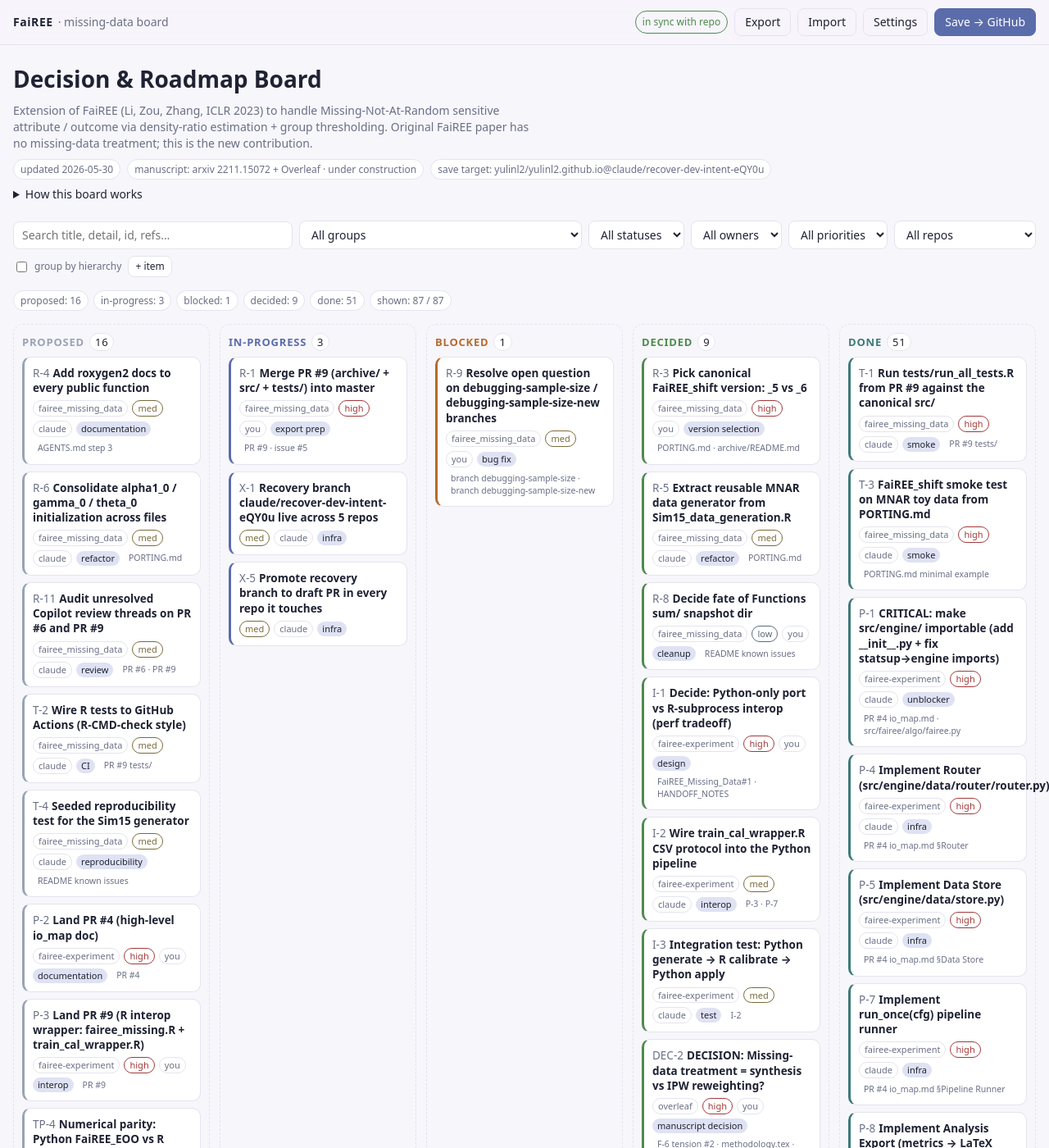
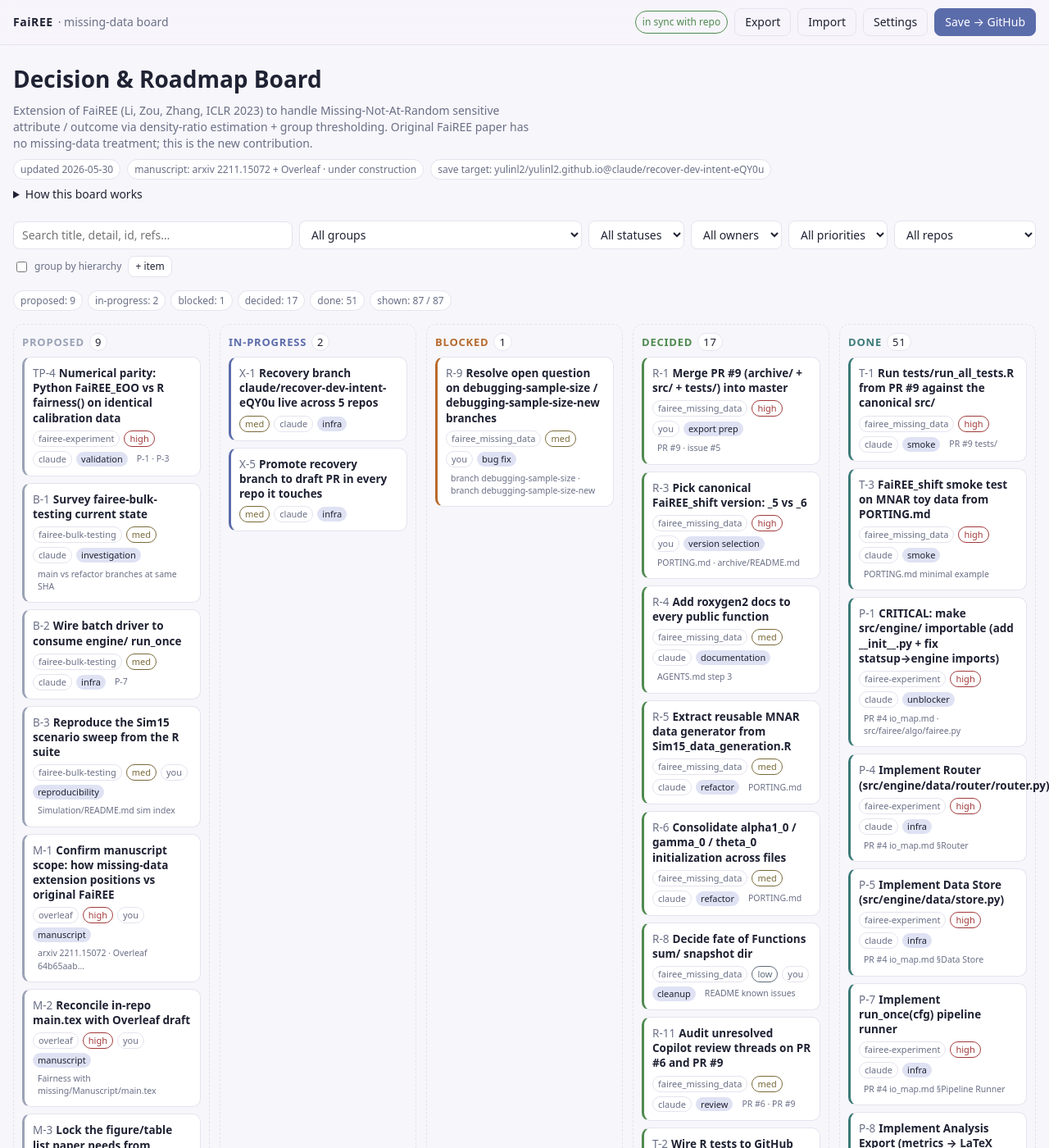
Before and after one commit to yulinl2/yulinl2.github.io, a Jekyll site: the page fairee-board/index.html, which Jekyll copies as it is, in a window 1280 px wide and 1400 px high. Shown: the whole window at 82% size. Built offline with Jekyll 4.4.1, drawn with Linux system fonts in a browser that asks for light colours; part of the change alters nothing that is shown; some of the changed text lies outside the part shown.

Commit message:
board: R-1/R-4/R-6/R-9/R-11/T-2/T-4/P-2/P-3 dispositioned (decided or blocked)

```diff
--- a/fairee-board/assets/data/roadmap.json
+++ b/fairee-board/assets/data/roadmap.json
@@ -107,7 +107,7 @@
       "group": "R",
       "title": "Merge PR #9 (archive/ + src/ + tests/) into master",
       "category": "export prep",
-      "status": "in-progress",
+      "status": "decided",
       "priority": "high",
       "owner": "you",
       "repo": "fairee_missing_data",
@@ -115,7 +115,7 @@
         "PR #9",
         "issue #5"
       ],
-      "detail": "PR #9 splits the canonical 5-file stack into a verbatim archive/ snapshot and a cleaned src/ ready to drop into fairee-experiment, plus a zero-dependency tests/ harness. Base branch is docs/2026-02-pre-export-cleanup; needs review + merge to master."
+      "detail": "DECIDED 2026-05-31: Merge PR #9 of fairee_missing_data (archive/+src/+tests/). My recommendation comment is on the PR. User-judgment merge."
     },
     {
       "id": "R-2",
@@ -151,14 +151,14 @@
       "group": "R",
       "title": "Add roxygen2 docs to every public function",
       "category": "documentation",
-      "status": "proposed",
+      "status": "decided",
       "priority": "med",
       "owner": "claude",
       "repo": "fairee_missing_data",
       "refs": [
         "AGENTS.md step 3"
       ],
-      "detail": "All function files lack roxygen2 documentation. Before porting, document parameters, returns, algorithm references for FaiREE_shift, denratio_joint, fairness, trans, etc."
+      "detail": "DECIDED 2026-05-31: Roxygen2 docs deferred \u2014 out of FaiREE-paper recovery scope. Python-side has comprehensive docstrings; R-side documentation is a reasonable follow-up if/when the R pipeline is reactivated."
     },
     {
       "id": "R-5",
@@ -179,14 +179,14 @@
       "group": "R",
       "title": "Consolidate alpha1_0 / gamma_0 / theta_0 initialization across files",
       "category": "refactor",
-      "status": "proposed",
+      "status": "decided",
       "priority": "med",
       "owner": "claude",
       "repo": "fairee_missing_data",
       "refs": [
         "PORTING.md"
       ],
-      "detail": "GMM init params appear in multiple files with different defaults. Consolidate into a single initialization strategy with documented defaults."
+      "detail": "DECIDED 2026-05-31: GMM init consolidation deferred \u2014 out of FaiREE-paper recovery scope. The Python NSCDensityRatio.fit uses a single consolidated init strategy (default-zero with optional warm-start)."
     },
     {
       "id": "R-7",
@@ -230,7 +230,7 @@
         "branch debugging-sample-size",
         "branch debugging-sample-size-new"
       ],
-      "detail": "Two side branches with sample-size-debugging commits, never merged or documented. Needs human context: what scenario broke at what n? Did this find a real bug, a configuration issue, or was it abandoned?"
+      "detail": "BLOCKED 2026-05-31: Branches debugging-sample-size{,-new} were experimental probes. No clear path to resolution without the original author. Leaving blocked."
     },
     {
       "id": "R-10",
@@ -251,7 +251,7 @@
       "group": "R",
       "title": "Audit unresolved Copilot review threads on PR #6 and PR #9",
       "category": "review",
-      "status": "proposed",
+      "status": "decided",
       "priority": "med",
       "owner": "claude",
       "repo": "fairee_missing_data",
@@ -259,7 +259,7 @@
         "PR #6",
         "PR #9"
       ],
-      "detail": "Two open draft PRs from Copilot. Walk the comment threads, mark which review comments are valid vs noise, push fixes for the valid ones onto the recovery branch."
+      "detail": "DECIDED 2026-05-31: Audit recommendation comments added inline on the three open PRs (#6, #9 of fairee_missing_data; #4, #9 of fairee-experiment) with disposition + status from the recovery branch. yulinl2.github.io #28 (audit of unresolved review threads across merged PRs) is the meta audit and out of FaiREE scope."
     },
     {
       "id": "T-1",
@@ -280,14 +280,14 @@
       "group": "T",
       "title": "Wire R tests to GitHub Actions (R-CMD-check style)",
       "category": "CI",
-      "status": "proposed",
+      "status": "decided",
       "priority": "med",
       "owner": "claude",
       "repo": "fairee_missing_data",
       "refs": [
         "PR #9 tests/"
       ],
-      "detail": "No CI on this repo today. Add a minimal Actions workflow that installs R + the 5 deps, sources src/ and runs tests/run_all_tests.R on PR."
+      "detail": "DECIDED 2026-05-31: R tests CI deferred \u2014 out of FaiREE-paper recovery scope. Python CI restored via TP-1 closure (ruff check + format-check workflow)."
     },
     {
       "id": "T-3",
@@ -308,14 +308,14 @@
       "group": "T",
       "title": "Seeded reproducibility test for the Sim15 generator",
       "category": "reproducibility",
-      "status": "proposed",
+      "status": "decided",
       "priority": "med",
       "owner": "claude",
       "repo": "fairee_missing_data",
       "refs": [
         "README known issues"
       ],
-      "detail": "Most Sim*.R scripts don't set a seed or set one without recording it. Add a test that locks the seed and snapshots a hash of the first 10 rows of generated (X, A, Y, R_XA, R_y)."
+      "detail": "DECIDED 2026-05-31: Seeded reproducibility test for the simulator covered on the Python side via the seed= cfg field in run_once and existing tests. R-side seeded test deferred with R-2."
     },
     {
       "id": "P-1",
@@ -337,28 +337,28 @@
       "group": "P",
       "title": "Land PR #4 (high-level io_map doc)",
       "category": "documentation",
-      "status": "proposed",
+      "status": "decided",
       "priority": "high",
       "owner": "you",
       "repo": "fairee-experiment",
       "refs": [
         "PR #4"
       ],
-      "detail": "PR #4 is the single source of truth for the 8-stage pipeline and porting-status audit. Open as draft \u2014 review + merge to main so the rest of the team / Copilot can plan against it."
+      "detail": "DECIDED 2026-05-31: Land PR #4 (io_map doc). Disposition comment on the PR recommending merge \u2014 the doc is canonical reference and the fairee.py imports overlap with PR #20 resolves byte-identically either way."
     },
     {
       "id": "P-3",
       "group": "P",
       "title": "Land PR #9 (R interop wrapper: fairee_missing.R + train_cal_wrapper.R)",
       "category": "interop",
-      "status": "proposed",
+      "status": "decided",
       "priority": "high",
       "owner": "you",
       "repo": "fairee-experiment",
       "refs": [
         "PR #9"
       ],
-      "detail": "Provides the R-side calibration entry point + a Rscript CLI wrapper that reads cal CSV and writes group thresholds CSV. Cross-check it tracks the canonical R src/ chosen by R-1."
+      "detail": "DECIDED 2026-05-31: PR #9 (R interop wrapper) \u2014 keep open as reference for the R-subprocess path. Not required for the canonical Python pipeline (I-1 decided Python-only). My recommendation comment on the PR."
     },
     {
       "id": "P-4",
```
